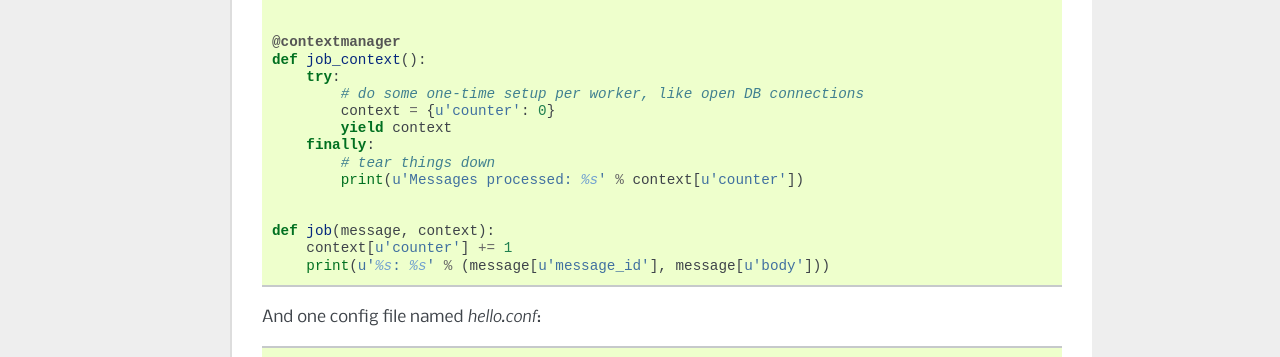
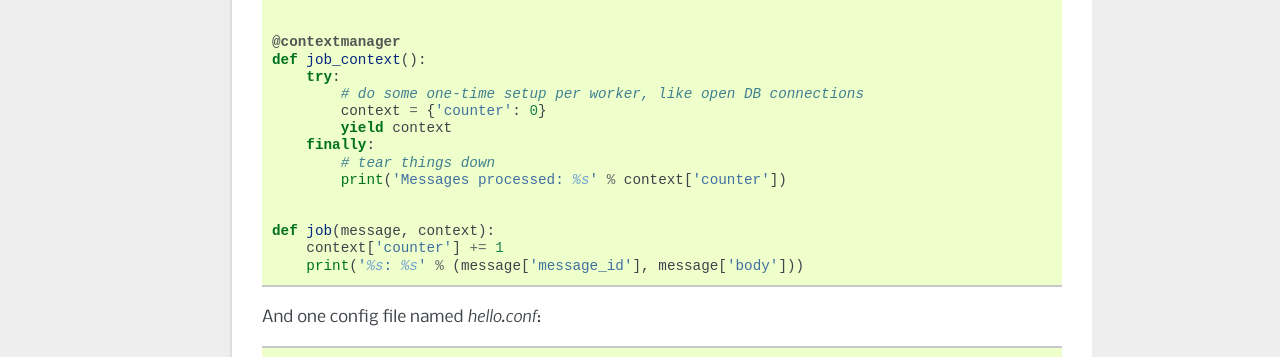
Before and after one commit to mozilla-services/qdo, a Sphinx documentation site: the page built from docs/index.rst, in a window 1280 px wide. Shown: the part 439-796 px from the top of the page. Built offline with Sphinx 7.4.7, drawn with Linux system fonts in a browser that asks for light colours.

Commit message:
change string marker in docs

```diff
--- a/docs/index.rst
+++ b/docs/index.rst
@@ -23,16 +23,16 @@ you need at least one Python module, for example `hello.py`::
     def job_context():
         try:
             # do some one-time setup per worker, like open DB connections
-            context = {u'counter': 0}
+            context = {'counter': 0}
             yield context
         finally:
             # tear things down
-            print(u'Messages processed: %s' % context[u'counter'])
+            print('Messages processed: %s' % context['counter'])
 
 
     def job(message, context):
-        context[u'counter'] += 1
-        print(u'%s: %s' % (message[u'message_id'], message[u'body']))
+        context['counter'] += 1
+        print('%s: %s' % (message['message_id'], message['body']))
 
 And one config file named `hello.conf`:
 
```
Also changed, not shown: docs/jobs.rst (+4 -4 lines).
